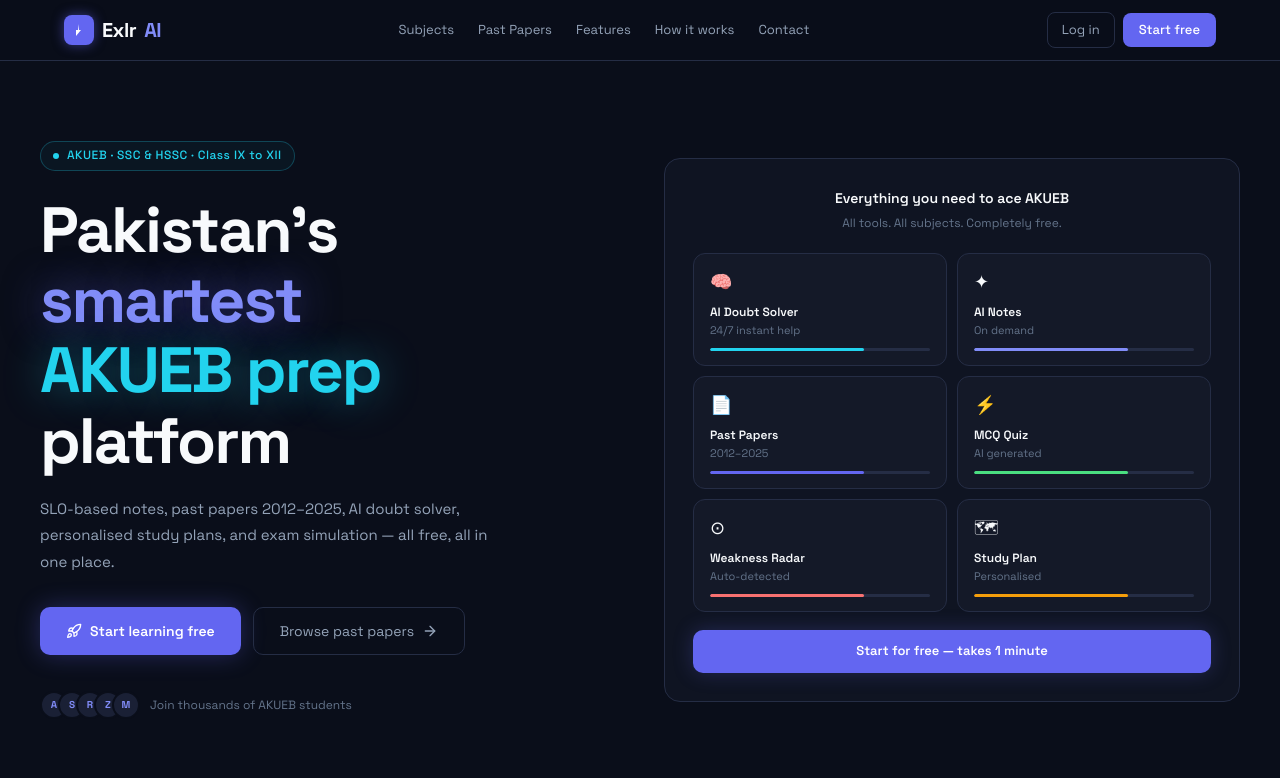
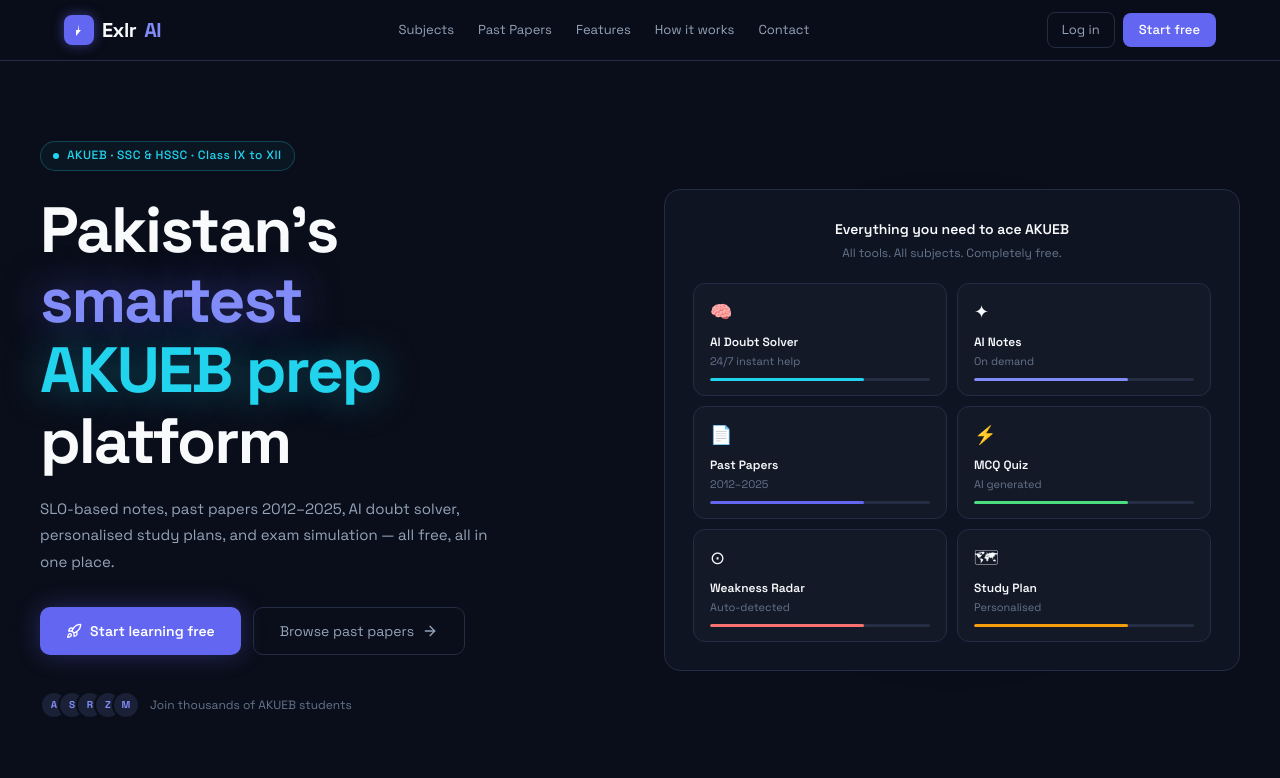
Before and after one commit to FarihaKarim12/exlr-ai, a Next.js app: page / in a window 1280 px wide. Shown: the top 778 px of the page. Built offline with nearby package versions, Linux system fonts and the light colour scheme.

Commit message:
Update Hero.tsx
Removed the signup link from the Hero component.

```diff
--- a/components/Hero.tsx
+++ b/components/Hero.tsx
@@ -140,16 +140,6 @@
                 </div>
               ))}
             </div>
-
-            <a href="/auth/signup" style={{
-              display: 'block', textAlign: 'center', marginTop: 18,
-              padding: '11px', borderRadius: 10,
-              background: '#6366f1', color: '#fff',
-              fontSize: 13, fontWeight: 600,
-              boxShadow: '0 0 20px #6366f140',
-            }}>
-              Start for free — takes 1 minute
-            </a>
           </div>
         </div>
       </div>
```
